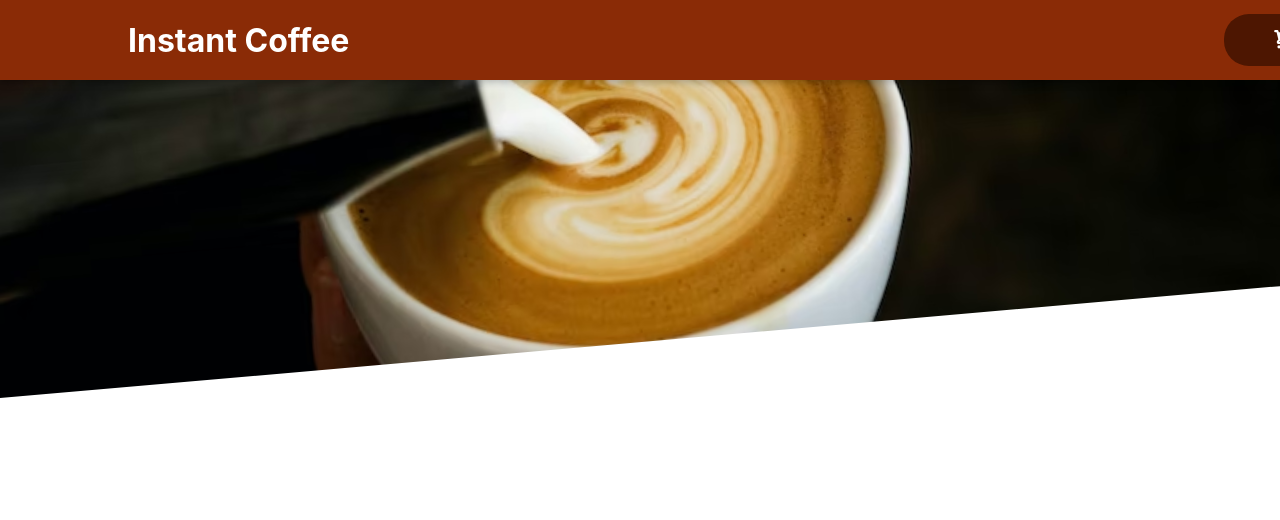
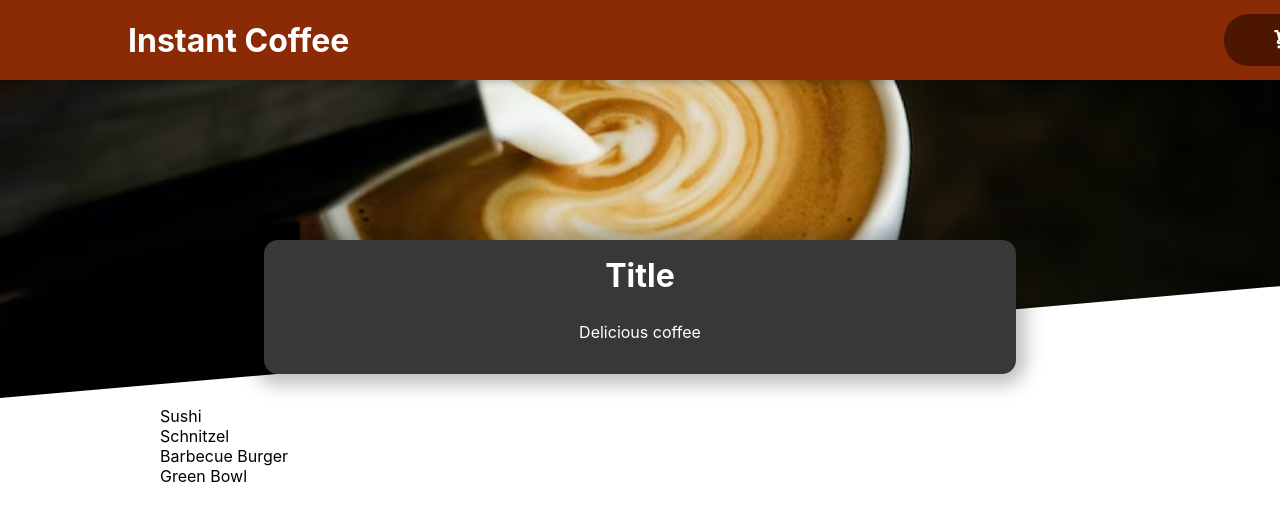
Before and after one commit to KonstantinaStrantzali/fronted-task, a React (Create React App) app in the folder card-game/: page / in a window 1280 px wide. Shown: the top 520 px of the page. Built offline with nearby package versions, Linux system fonts and the light colour scheme.

Commit message:
add drink items and map through them

```diff
--- a/card-game/src/App.js
+++ b/card-game/src/App.js
@@ -1,5 +1,6 @@
 import React, {Fragment} from 'react';
 import './App.css';
+import Drinks from './components/Drinks/Drinks'
 
 import Header from './components/Layout/Header';
 
@@ -7,6 +8,9 @@ function App() {
   return (
     <Fragment>
       <Header/>
+      <main>
+        <Drinks/>
+      </main>
     </Fragment>
   );
 }
--- /dev/null
+++ b/card-game/src/components/Drinks/AvailiableDrinks.js
@@ -0,0 +1,41 @@
+import React from 'react'
+import { useState } from 'react';
+import classes from './AvailiableDrinks.module.css'
+
+const DUMMY_DRINKS = [
+    {
+      id: 'm1',
+      name: 'Sushi',
+      description: 'Finest fish and veggies',
+      price: 22.99,
+    },
+    {
+      id: 'm2',
+      name: 'Schnitzel',
+      description: 'A german specialty!',
+      price: 16.5,
+    },
+    {
+      id: 'm3',
+      name: 'Barbecue Burger',
+      description: 'American, raw, meaty',
+      price: 12.99,
+    },
+    {
+      id: 'm4',
+      name: 'Green Bowl',
+      description: 'Healthy...and green...',
+      price: 18.99,
+    },
+  ];
+
+function AvailiableDrinks() {
+    const drinksList = DUMMY_DRINKS.map(drink => <li>{drink.name}</li>)
+  return (
+    <section className={classes.drinks}>
+        <ul>{drinksList}</ul>
+    </section>
+  )
+}
+
+export default AvailiableDrinks
--- /dev/null
+++ b/card-game/src/components/Drinks/AvailiableDrinks.module.css
@@ -0,0 +1,24 @@
+.drinks {
+    max-width: 60rem;
+    width: 90%;
+    margin: 2rem auto;
+    animation: meals-appear 1s ease-out forwards;
+  }
+
+  .drinks ul {
+    list-style: none;
+    margin: 0;
+    padding: 0;
+  }
+
+  @keyframes drinks-appear {
+    from {
+      opacity: 0;
+      transform: translateY(3rem);
+    }
+
+    to {
+      opacity: 1;
+      transform: translateY(0);
+    }
+  }
--- /dev/null
+++ b/card-game/src/components/Drinks/Drinks.js
@@ -0,0 +1,15 @@
+import React from 'react'
+import { Fragment } from 'react'
+import DrinksSummary from './DrinksSummary'
+import AvailiableDrinks from './AvailiableDrinks'
+
+function Drinks() {
+  return (
+    <Fragment>
+        <DrinksSummary/>
+        <AvailiableDrinks/>
+    </Fragment>
+  )
+}
+
+export default Drinks
--- /dev/null
+++ b/card-game/src/components/Drinks/DrinksSummary.js
@@ -0,0 +1,13 @@
+import React from 'react'
+import classes from './DrinksSummary.module.css'
+
+function DrinksSummary() {
+  return (
+    <section className={classes.summary}>
+        <h2>Title</h2>
+        <p>Delicious coffee</p>
+    </section>
+  )
+}
+
+export default DrinksSummary
--- /dev/null
+++ b/card-game/src/components/Drinks/DrinksSummary.module.css
@@ -0,0 +1,18 @@
+.summary {
+    text-align: center;
+    max-width: 45rem;
+    width: 90%;
+    margin: auto;
+    margin-top: -10rem;
+    position: relative;
+    background-color: #383838;
+    color: white;
+    border-radius: 14px;
+    padding: 1rem;
+    box-shadow: 0 1px 18px 10px rgba(0, 0, 0, 0.25);
+  }
+
+  .summary h2 {
+    font-size: 2rem;
+    margin-top: 0;
+  }
```
